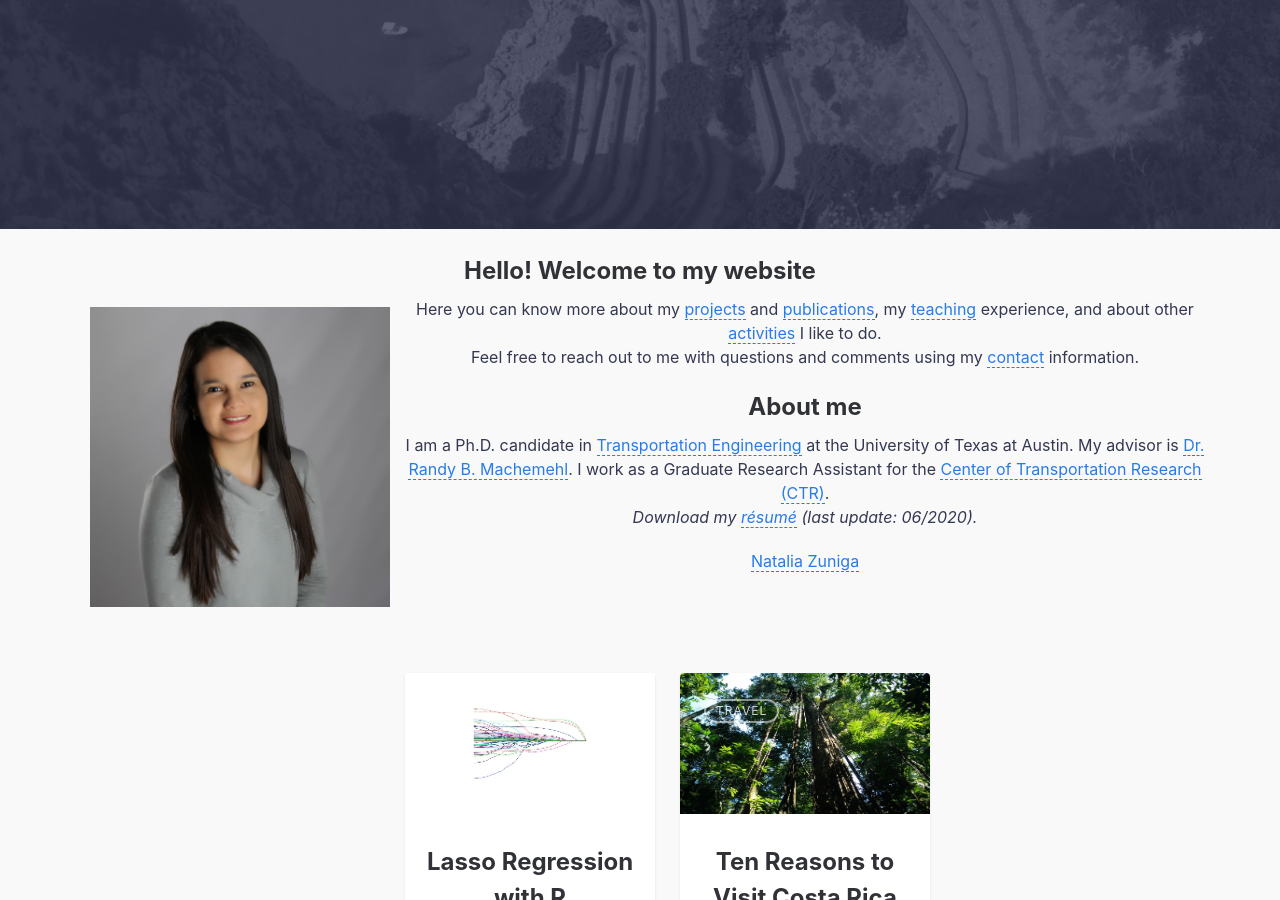
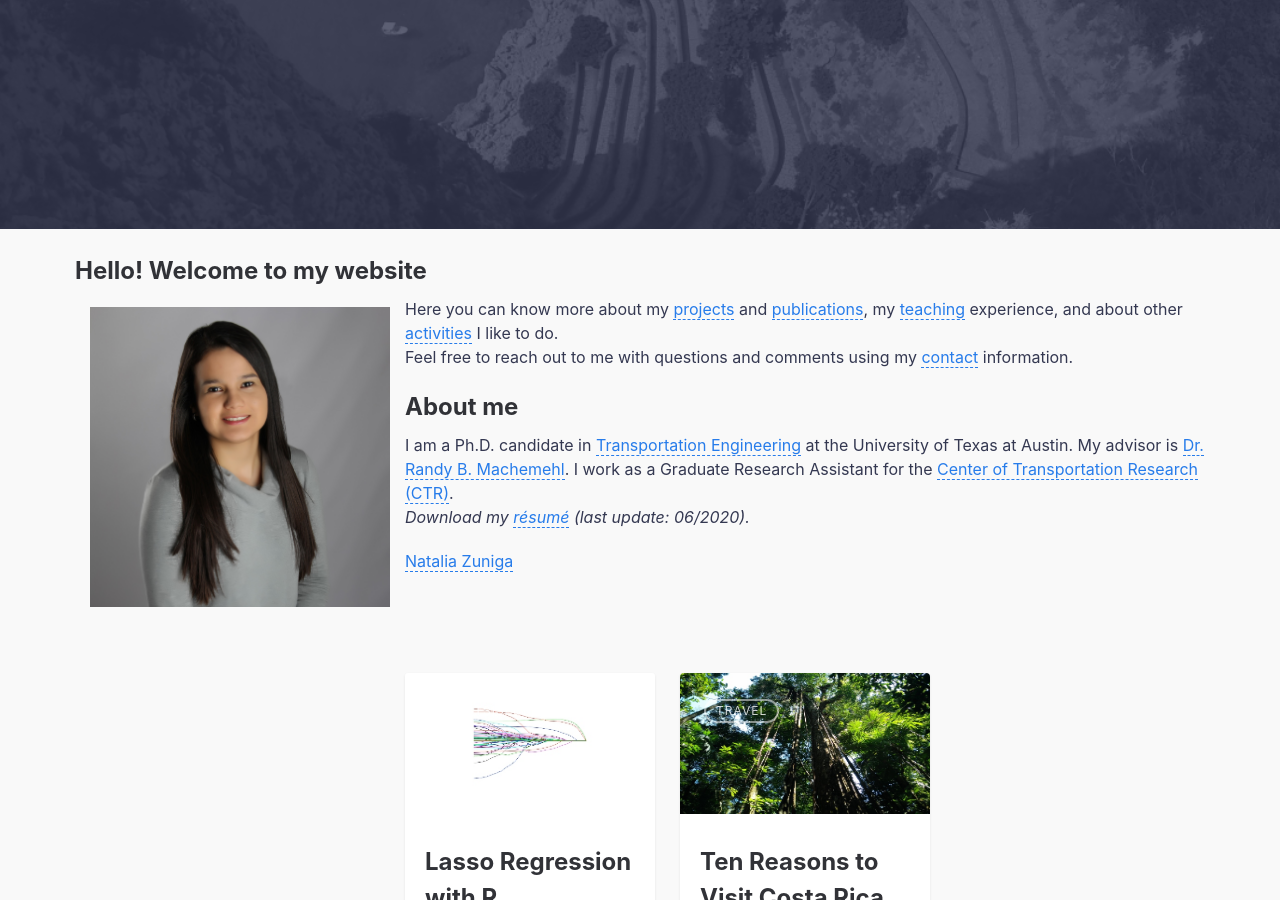
Before and after one commit to nzunigag/nzunigag.github.io, a Jekyll site: the page built from index.md, in a window 1280 px wide and 900 px high, scrolled down 347 px. Built offline with Jekyll 4.4.1, drawn with Linux system fonts in a browser that asks for light colours; comment, search, counter and statistics services are not loaded.

Commit message:
Update default.html

```diff
--- a/_layouts/default.html
+++ b/_layouts/default.html
@@ -29,10 +29,9 @@ layout: compress
     <main class="site__content">
       <section class="blog">
         <div class="container">
-          <center>
+          <justify>
                  <br>
-              <h2> Hello! Welcome to my website</h2>
-          <justify>
+              <h2> Hello! Welcome to my website</h2></center>
             <p>
               <img src="../assets/img/nat.jpg" ALIGN="left" style="margin:10px 15px ; width:300px; height:300px;"/>
 
```
